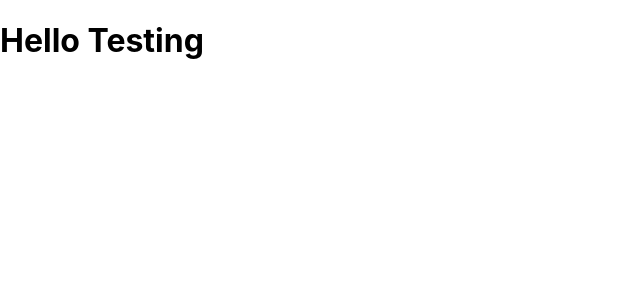
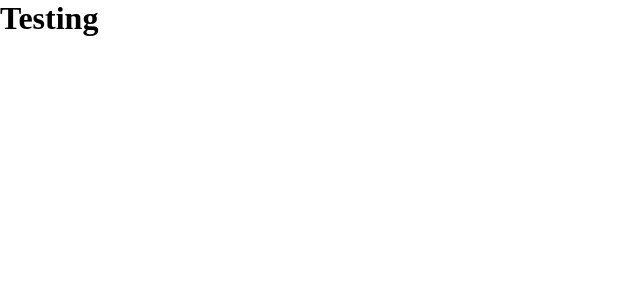
Before and after one commit to codespaceajcl/wms, a React (Create React App) app: page / in a window 1280 px wide. Shown: the top 300 px of the page, without its empty margins (0-640 px from the left). Built offline with nearby package versions, Linux system fonts and the light colour scheme.

Commit message:
eslint added

```diff
--- a/package.json
+++ b/package.json
@@ -28,5 +28,10 @@
       "last 1 firefox version",
       "last 1 safari version"
     ]
+  },
+  "devDependencies": {
+    "eslint": "^8.52.0",
+    "eslint-plugin-react": "^7.33.2",
+    "eslint-plugin-react-hooks": "^4.6.0"
   }
 }
--- a/src/App.js
+++ b/src/App.js
@@ -1,10 +1,10 @@
+import React from "react";
 
-function App() {
+const App = () => {
   return (
-    <div className="App">
-      <h1>Hello Testing</h1>
+    <div>
+      <h1>Testing</h1>
     </div>
-  );
+  )
 }
-
 export default App;
--- a/src/index.css
+++ b/src/index.css
@@ -1,13 +1,5 @@
-body {
+* {
   margin: 0;
-  font-family: -apple-system, BlinkMacSystemFont, 'Segoe UI', 'Roboto', 'Oxygen',
-    'Ubuntu', 'Cantarell', 'Fira Sans', 'Droid Sans', 'Helvetica Neue',
-    sans-serif;
-  -webkit-font-smoothing: antialiased;
-  -moz-osx-font-smoothing: grayscale;
+  padding: 0;
+  box-sizing: border-box;
 }
-
-code {
-  font-family: source-code-pro, Menlo, Monaco, Consolas, 'Courier New',
-    monospace;
-}
```
Also changed, not shown: eslintrc.json (added, +17 -0 lines), src/index.js (line endings or trailing spaces), 2 other files (tests, documents, lock files or other folders).
